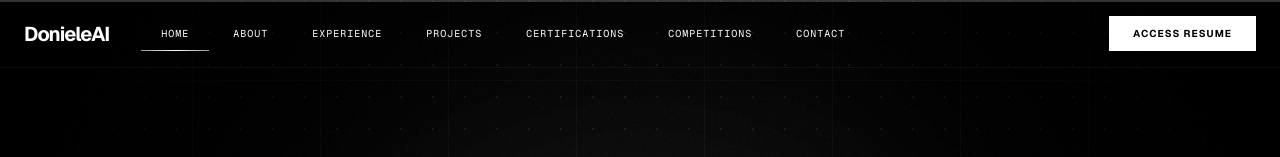
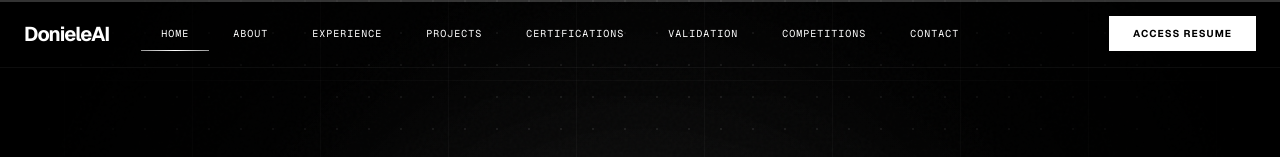
Before and after one commit to donyelqt/donielearys, a Next.js app: page / in a window 1280 px wide. Shown: the top 157 px of the page. Built offline with nearby package versions, Linux system fonts and the light colour scheme.

Commit message:
fix(Navbar): add 'Validation' nav item for testimonials section

```diff
--- a/src/app/page.tsx
+++ b/src/app/page.tsx
@@ -4,6 +4,7 @@ import TechStack from "@/components/sections/TechStack";
 import Experience from "@/components/sections/Experience";
 import Projects from "@/components/sections/Projects";
 import Certifications from "@/components/sections/Certifications";
+import Testimonials from "@/components/sections/Testimonials";
 import Competitions from "@/components/sections/Competitions";
 import Contact from "@/components/sections/Contact";
 import Footer from "@/components/Footer";
@@ -18,6 +19,7 @@ export default function Home() {
         <Experience />
         <Projects />
         <Certifications />
+        <Testimonials />
         <Competitions />
         <Contact />
       </div>
--- a/src/components/Navbar.tsx
+++ b/src/components/Navbar.tsx
@@ -12,6 +12,7 @@ const navItems = [
   { name: 'Experience', href: '#experience' },
   { name: 'Projects', href: '#projects' },
   { name: 'Certifications', href: '#certifications' },
+  { name: 'Validation', href: '#testimonials' },
   { name: 'Competitions', href: '#competitions' },
   { name: 'Contact', href: '#contact' },
 ]
@@ -127,7 +128,6 @@ export default function Navbar() {
         >
           <div className="flex items-center gap-8">
             <div className="text-xl font-bold tracking-tighter">DonieleAI</div>
-
             <div className="hidden lg:flex gap-1 relative" ref={navRef}>
               {navItems.map((item) => {
                 const isActive = activeSection === item.name
```
